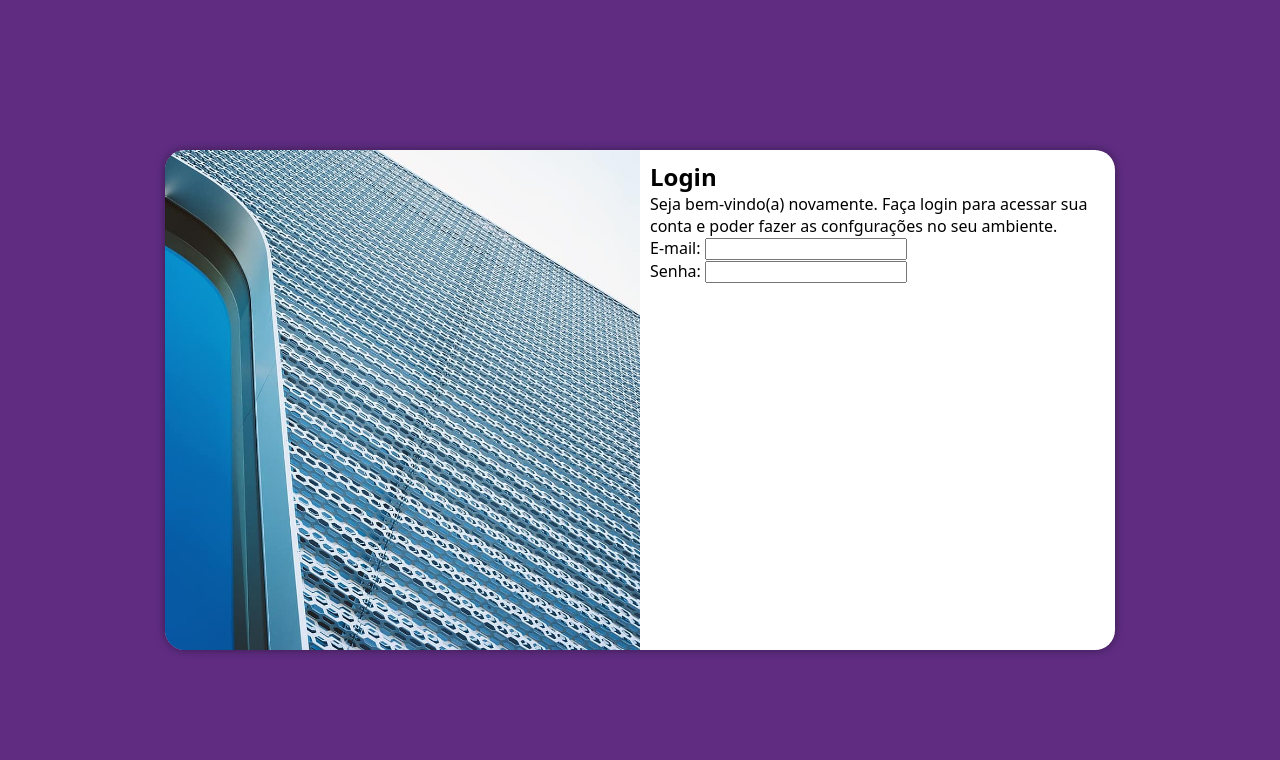
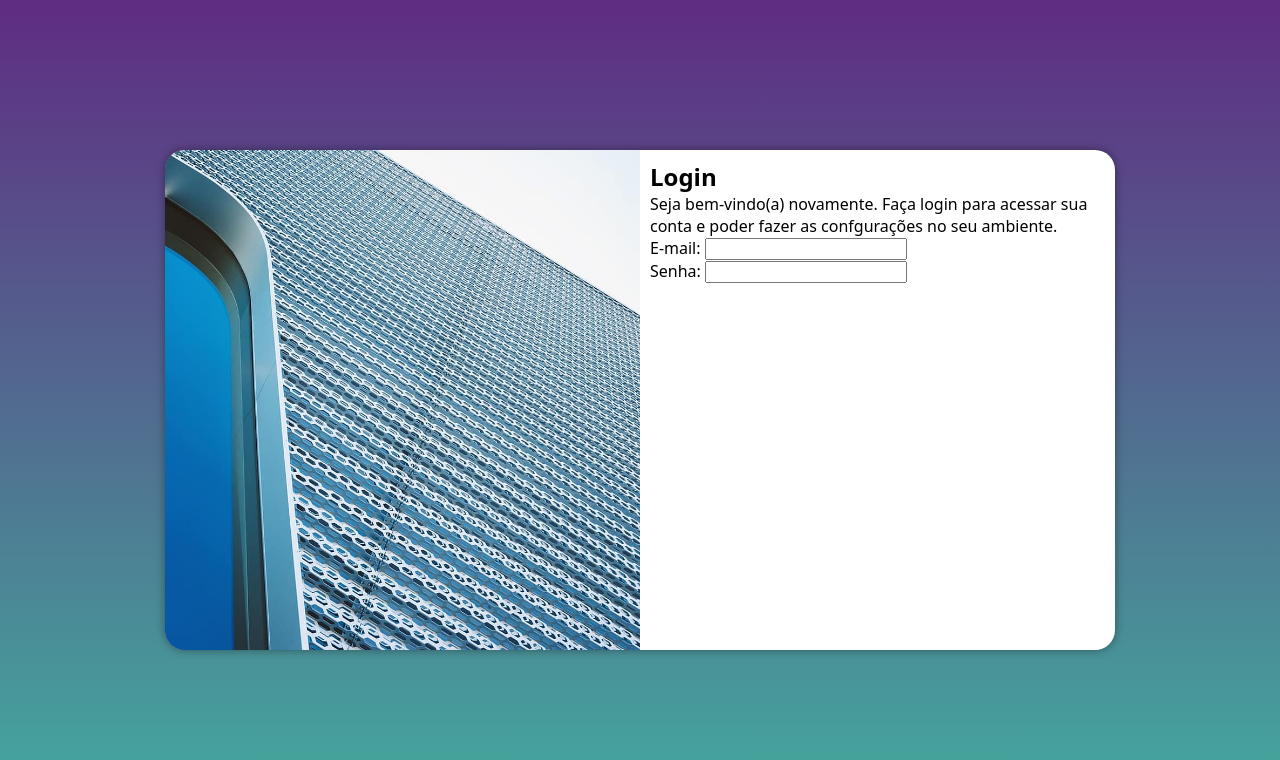
Before and after one commit to MychaelWolter/projeto-tela-de-login, a plain HTML site: page index.html in a window 1280 px wide. Drawn offline with Linux system fonts and the light colour scheme.

Commit message:
update 0.1.4

```diff
--- a/styles/mediaquery.css
+++ b/styles/mediaquery.css
@@ -1,6 +1,10 @@
 @charset "UTF-8";
 
 @media (min-width:768px) and (max-width: 992px) {
+    body {
+        background-image: linear-gradient(to top, var(--verde), var(--lilas));
+    }
+
     section#login {
         width: 80vw;
     }
@@ -19,6 +23,10 @@
 }
 
 @media (min-width:992px) {
+    body {
+        background-image: linear-gradient(to top, var(--verde), var(--lilas));
+    }
+
     section#login {
         width: 950px;
     }
--- a/styles/style.css
+++ b/styles/style.css
@@ -36,6 +36,7 @@ section#login {
     transform: translate(-50%, -50%);
     overflow: hidden;
     transition: width 0.8s, height 0.8s;
+    transition-timing-function: ease;
 }
 
 section#login > div#imagem {
```
Also changed, not shown: index.html (+1 -0 lines).
